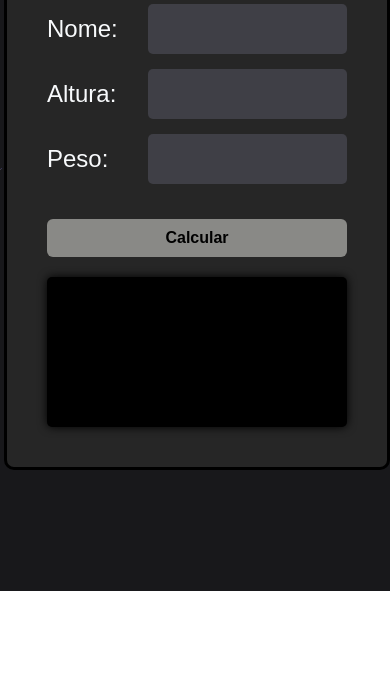
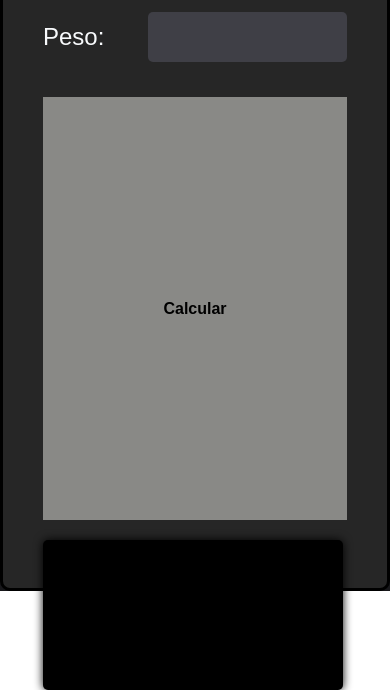
Before and after one commit to Perdk/Calculadora-IMC, a plain HTML site: page index.html in a window 390 px wide. Shown: the part 253-943 px from the top of the page. Before the commit the page ends 844 px from the top, so only its background shows below. Drawn offline with Linux system fonts and the light colour scheme.

Commit message:
responsividade

```diff
--- a/style.css
+++ b/style.css
@@ -84,3 +84,27 @@ main {
     display: flex;
     width: 60%;
 }
+
+@media screen and (max-width: 1080px) {
+    .img img {
+    display: none;
+    }
+    }
+
+@media screen and (max-width: 500px) {
+    .img img{
+        display: none;
+    }
+
+    .container {
+        width: 100%;
+        height: 100%;
+    }
+
+    #calcular {
+        width: 100%;
+        height: 100%;
+        border-radius: 0;
+        justify-content: center;
+    }
+}
```
